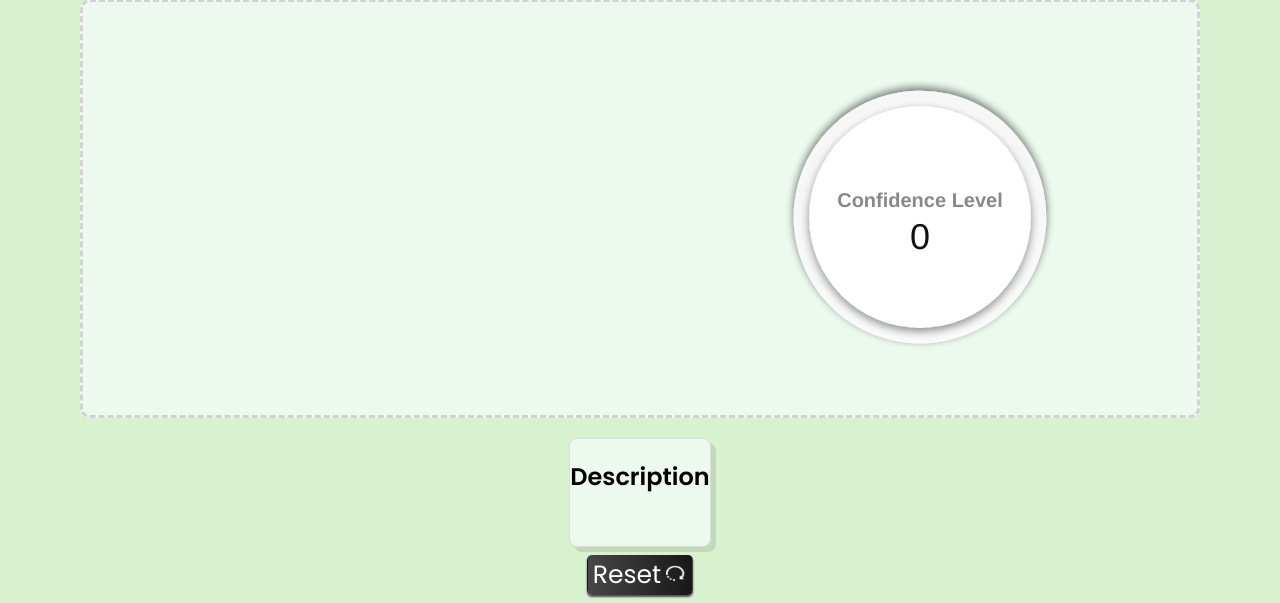
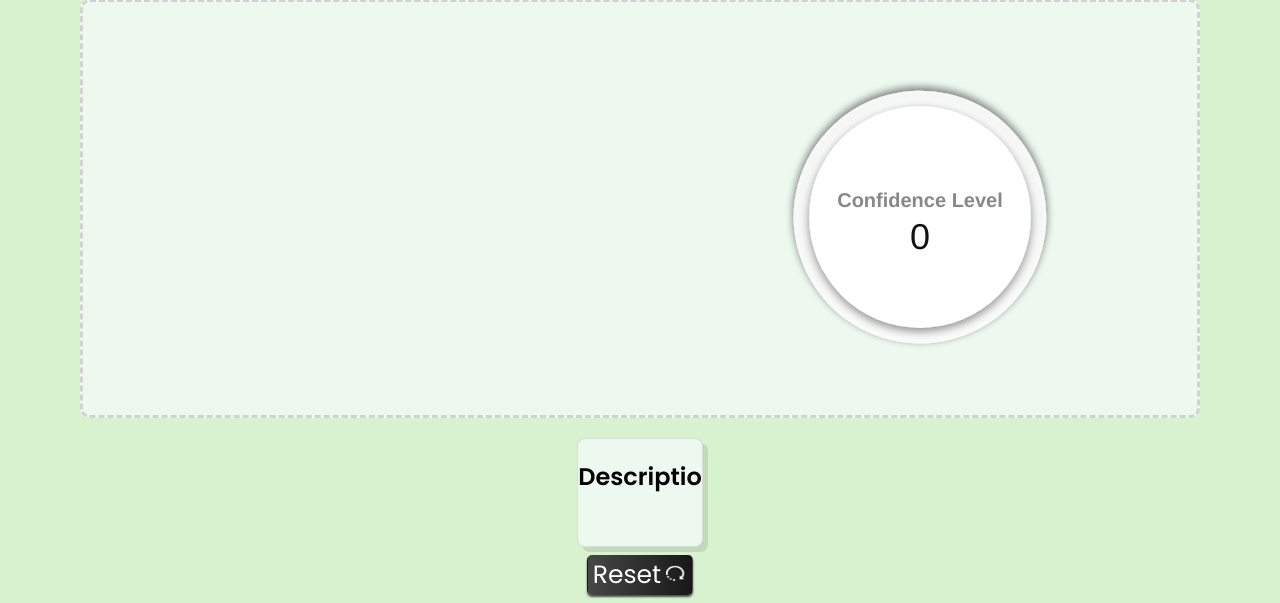
Before and after one commit to abhinav0git/SIHV1, a Flask app: template templates/result.html in a window 1280 px wide. Shown: the part 205-808 px from the top of the page. Run offline with Flask 3, Linux system fonts and the light colour scheme; the template is opened without the code that fills it, so the values that code supplies are empty; some libraries are stand-ins or nearby versions.

Commit message:
test test

```diff
--- a/templates/result.html
+++ b/templates/result.html
@@ -69,7 +69,7 @@
                 </div>
 
                 <div class = "paraSection ">
-                    <h2>Description</h2>
+                    <h2>Descriptio</h2>
                     <p class="slogann">{{description}}</p>
                 </div>
 
```
